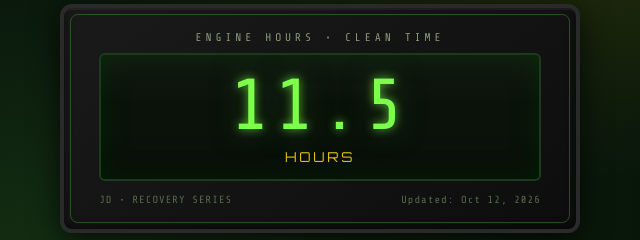
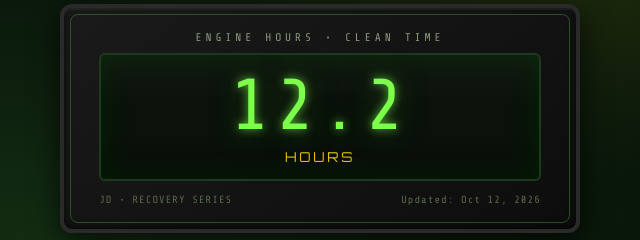
Before and after one commit to 2ndChances520/Freedom-counter, a plain HTML site: page index.html in a window 1280 px wide. Shown: the part 466-706 px from the top of the page, 320-960 px from the left. Drawn offline with nearby package versions, Linux system fonts and the light colour scheme; animation ran at ten frames a second.

Commit message:
Update index.html

```diff
--- a/index.html
+++ b/index.html
@@ -439,7 +439,7 @@
     //  Example:  12.5   or   48   or   3.2
     //  Then commit & push to GitHub Pages — it goes live immediately.
     // =====================================================================
-    const CLEAN_HOURS = 11.5;   // <--- CHANGE THIS NUMBER
+    const CLEAN_HOURS = 12.2;   // <--- CHANGE THIS NUMBER
     const LAST_UPDATED = "Oct 12, 2026";  // optional: update the date string too
 
     // =====================================================================
```
